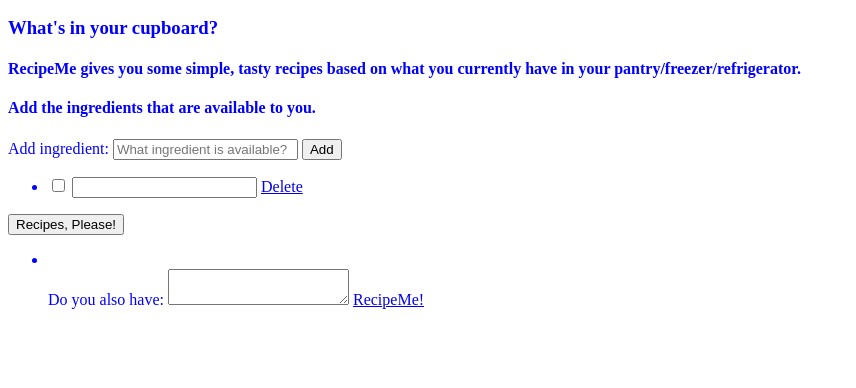
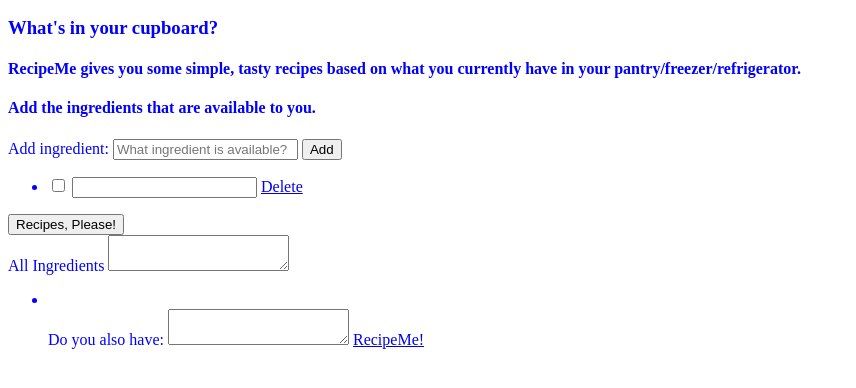
Before and after one commit to squashingtondc/recipeme, a plain HTML site: page index.html in a window 1280 px wide. Shown: the part 50-438 px from the top of the page, without its empty margins (0-856 px from the left). Drawn offline with nearby package versions, Linux system fonts and the light colour scheme; a script that the page names is missing.

Commit message:
Update index.html

```diff
--- a/index.html
+++ b/index.html
@@ -31,6 +31,8 @@
         <button type="submit">Recipes, Please!</button>
     </form>
     <!--Would eventually like to have a comprehensive, selectable list of ingredients here.  The user would then be able to uncheck any ingredients they do not have so that those recipes will be removed from the list. -->
+    All Ingredients
+    <textarea name="allRecipeIngredients" data-bind="value: allRecipeIngredients, visible: allRecipeIngredients().length > 0"></textarea>
     <ul data-bind="foreach: recipes">
         <li data-bind="text: title"></li>
         Do you also have:
```
